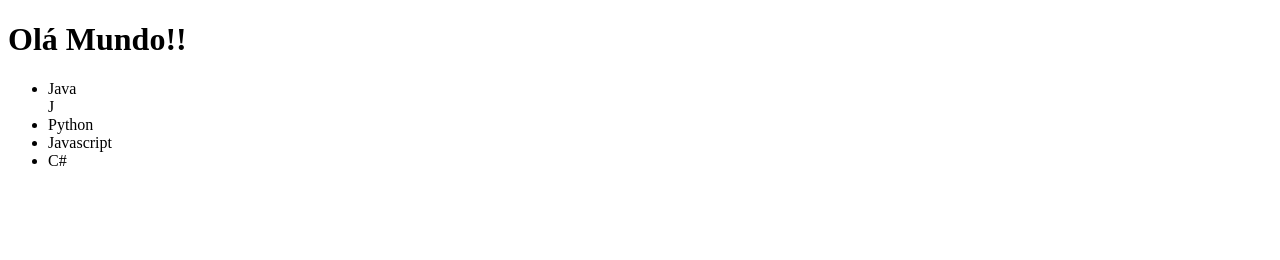
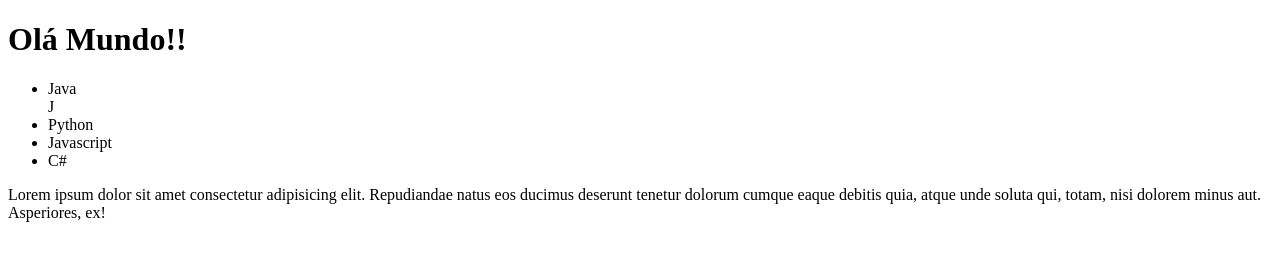
Before and after one commit to LeooGSantos/exercicio1-f, a plain HTML site: page index.html in a window 1280 px wide. Drawn offline with Linux system fonts and the light colour scheme.

Commit message:
Seção de contéudo adicionada.

```diff
--- a/index.html
+++ b/index.html
@@ -37,7 +37,14 @@ aqui temos o DTD do HTML5 -->
 				</ul>
 			</nav>
 			</header>
+
+			<section>
+				<div>
+					<p>Lorem ipsum dolor sit amet consectetur adipisicing elit.
+					 Repudiandae natus eos ducimus deserunt tenetur dolorum cumque eaque debitis quia, atque unde soluta qui, totam, nisi dolorem minus aut.
+					 Asperiores, ex!</p>
+				</div>
+		</section>
+		</body>
 		</div>
-	</body>
-
 </html>
```
